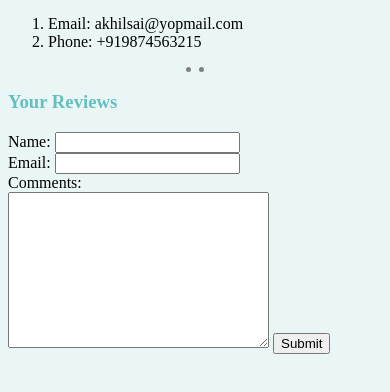
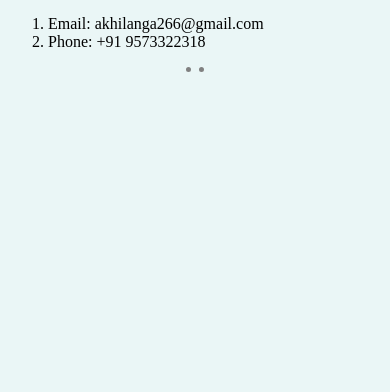
Before and after one commit to Akhil-trivediat/portfolio, a plain HTML site: page Contact-Details.html in a window 390 px wide. Shown: the part 44-436 px from the top of the page. Drawn offline with Linux system fonts and the light colour scheme.

Commit message:
Added correct phone numbers and removed review section.

```diff
--- a/Contact-Details.html
+++ b/Contact-Details.html
@@ -10,21 +10,10 @@
 <body>
   <h3>My Contact Details</h3>
   <ol>
-    <li>Email: akhilsai@yopmail.com</li>
-    <li>Phone: +919874563215</li>
+    <li>Email: akhilanga266@gmail.com</li>
+    <li>Phone: +91 9573322318</li>
   </ol>
   <hr>
-  <h3>Your Reviews</h3>
-  <form action="mailto:akhilsai@yopmail.com" method="post" enctype="text/plain">
-    <label>Name:</label>
-    <input type="Name" name="Name" value=""><br>
-    <label>Email:</label>
-    <input type="email" name="Email" value=""><br>
-    <label>Comments:</label><br>
-    <textarea name="Comments" rows="10" cols="30"></textarea>
-    <input type="submit" name=value="">
-
-  </form>
 </body>
 
 </html>
```
